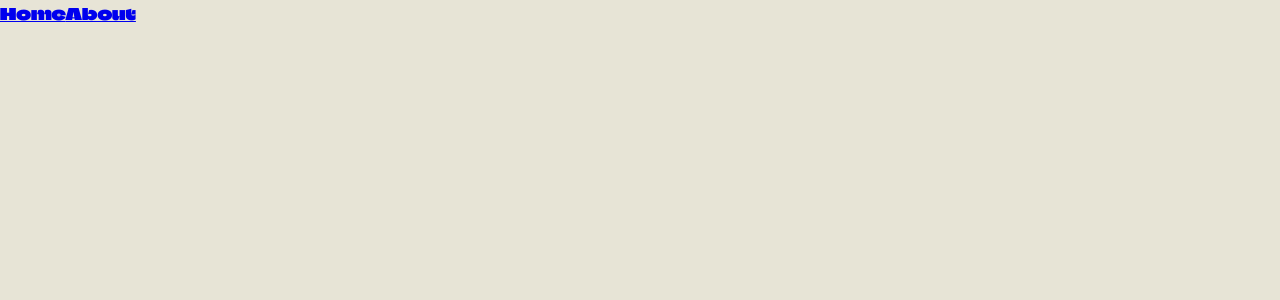
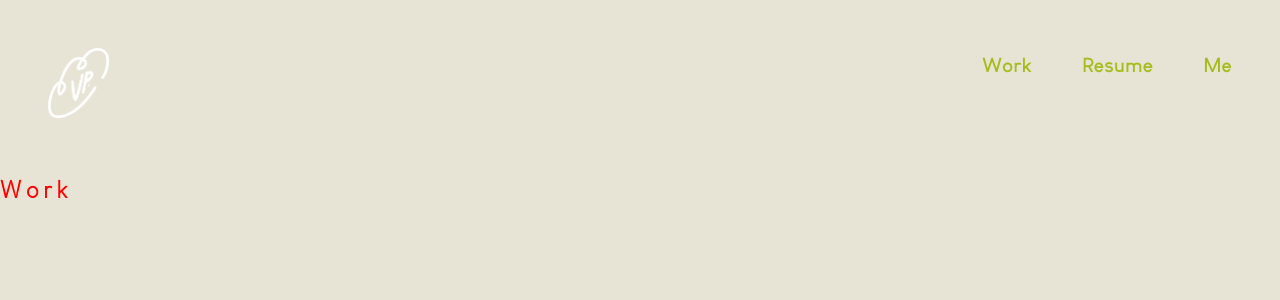
Before and after one commit to VivianTPham/portfolio, a React (Create React App) app: page /#/work in a window 1280 px wide. Before the commit this address had no page. Shown: the top 300 px of the page. Built offline with nearby package versions, Linux system fonts and the light colour scheme.

Commit message:
Setting up nav & logo

```diff
--- a/src/App.tsx
+++ b/src/App.tsx
@@ -1,20 +1,32 @@
 import React from 'react';
-import logo from './logo.svg';
 import './App.css';
 import { Routes, Route, Link } from 'react-router-dom';
+import logo from './assets/vp-logo.webp';
 
 import Home from './components/Home/Home';
+import Work from './components/Work/Work';
 import Resume from './components/Resume/Resume';
+import About from './components/About/About';
 
 function App() {
   return (
     <>
-    <Link to="/">Home</Link>
-    <Link to="/resume">About</Link>
-    <Routes>
-      <Route path="/" element={<Home />} />
-      <Route path="/resume" element={<Resume />} />
-    </Routes>
+      <nav className='nav'>
+        <Link to="/">
+          <img src={logo} alt='Logo' className='logo' />
+        </Link>
+        <div className='nav-links'>
+          <Link to="/work">Work</Link>
+          <Link to="/resume">Resume</Link>
+          <Link to="/about">Me</Link>
+        </div>
+      </nav>
+      <Routes>
+        <Route path="/" element={<Home />} />
+        <Route path="/work" element={<Work />} />
+        <Route path="/resume" element={<Resume />} />
+        <Route path="/about" element={<About />} />
+      </Routes>
     </>
   );
 }
--- /dev/null
+++ b/src/components/About/About.tsx
@@ -0,0 +1,9 @@
+import React from 'react'
+
+const About = () => {
+  return (
+    <h2 style={{color: "red"}}>About</h2>
+  )
+}
+
+export default About
--- /dev/null
+++ b/src/components/Work/Work.tsx
@@ -0,0 +1,9 @@
+import React from 'react'
+
+const Work = () => {
+  return (
+    <h2 style={{color: "red"}}>Work</h2>
+  )
+}
+
+export default Work
--- a/src/index.css
+++ b/src/index.css
@@ -7,6 +7,11 @@
 @font-face {
   font-family: louis-george-cafe-light;
   src: url(../public/fonts/LouisGeorgeCafe-Light.ttf);
+}
+
+@font-face {
+  font-family: louis-george-cafe-bold;
+  src: url(../public/fonts/LouisGeorgeCafe-Bold.ttf);
 }
 
 @font-face {
@@ -107,6 +112,35 @@ h2 {
   display: grid;
 }
 
+.logo {
+  height: 70px;
+  width: auto;
+}
+
+.nav {
+  display: flex;
+  gap: 50px;
+  background-color: hsl(49.41, 26.15%, 87.25%);
+  padding: 3rem;
+  justify-content: space-between;
+}
+
+.nav a {
+  color: var(--accent-color);
+  text-decoration: none;
+  font-family: louis-george-cafe-bold, sans-serif;
+  font-size: 20px;
+}
+
+.nav a:hover {
+  text-decoration: underline;
+}
+
+.nav-links {
+  display: flex;
+  gap: 50px;
+}
+
 
 .btn {
   padding: 0.75rem 2rem;
```
Also changed, not shown: src/assets/vp-logo.webp (added).
